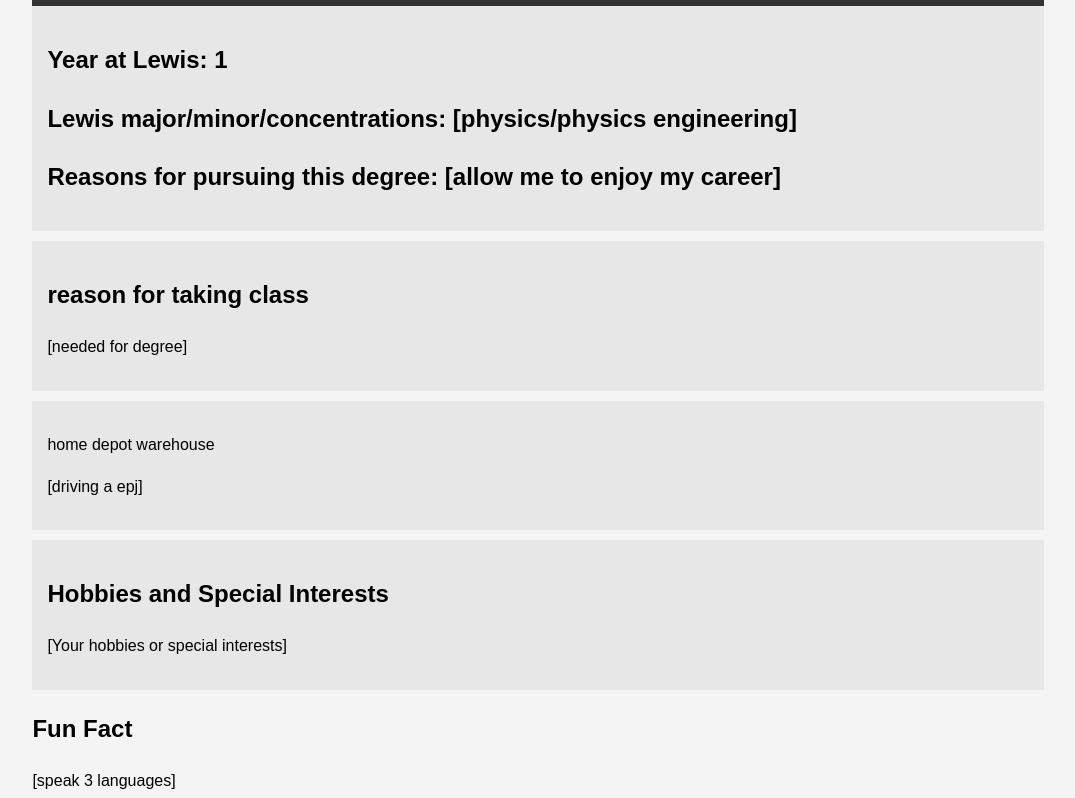
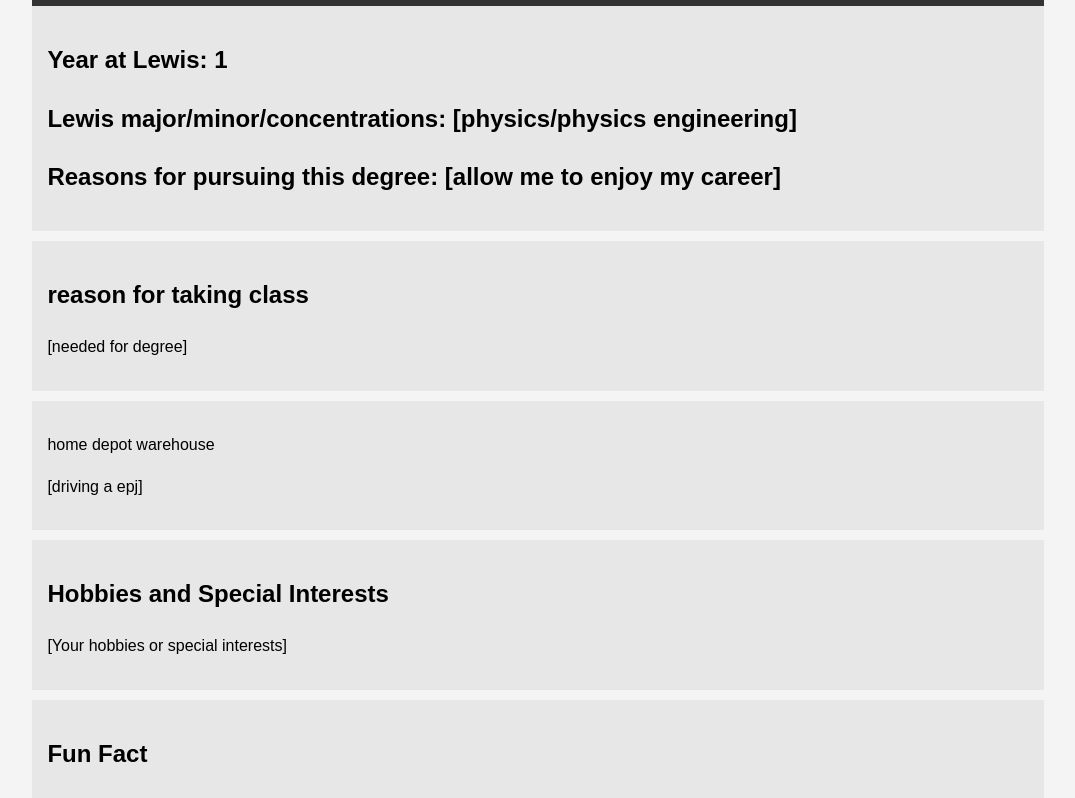
Before and after one commit to amerajabali/me, a plain HTML site: page index.html in a window 1280 px wide. Shown: the part 144-942 px from the top of the page, without its empty margins (102-1177 px from the left). Drawn offline with Linux system fonts and the light colour scheme.

Commit message:
Update index.html

```diff
--- a/index.html
+++ b/index.html
@@ -21,7 +21,7 @@
         .main-info h1 {
             margin: 0;
         }
-        .hobbies, .lewis, .course, .job, .fun {
+        .hobbies, .lewis, .course, .job, .fun-fact {
             background: #e7e7e7;
             padding: 15px;
             margin-bottom: 10px;
```
